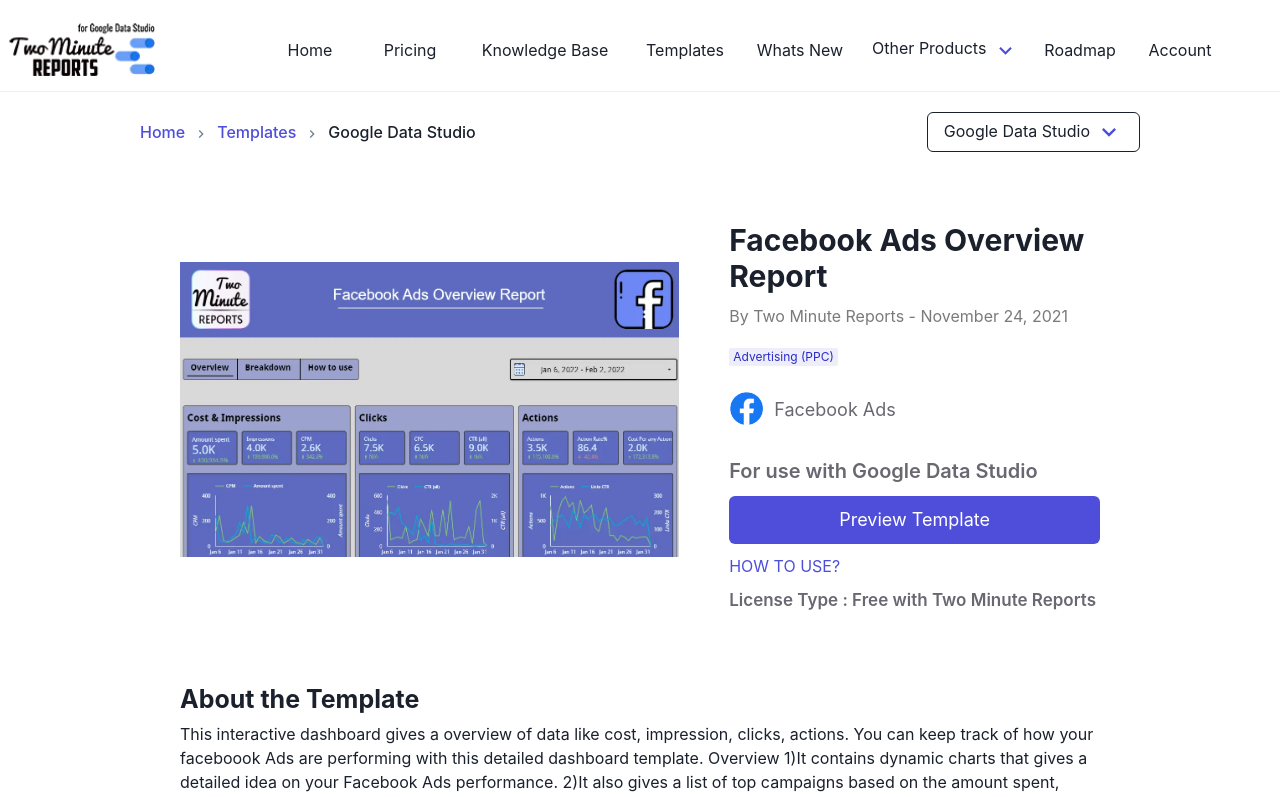
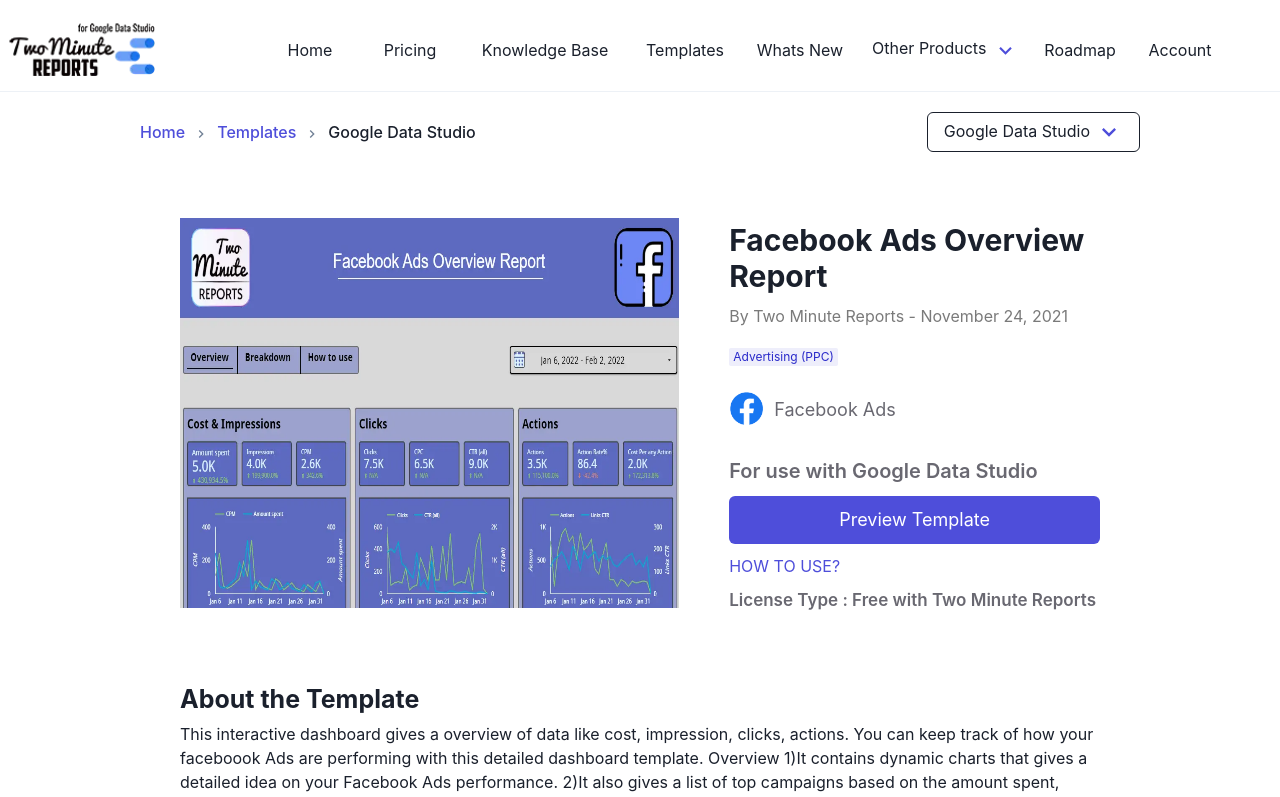
Before and after one commit to kadir12386/nextjs-data-Studio, a Next.js app: page /users/1 in a window 1280 px wide. Shown: the top 797 px of the page. Built offline with nearby package versions, Linux system fonts and the light colour scheme.

Commit message:
changes commit

```diff
--- a/pages/users/[id].js
+++ b/pages/users/[id].js
@@ -5,9 +5,10 @@
   Flex,
   Heading,
   Stack,
+  Image,
   Text,
 } from "@chakra-ui/react";
-import Image from "next/image";
+// import Image from "next/image";
 import React from "react";
 
 import { dataList } from "../../components/data";
@@ -23,10 +24,10 @@
       >
         <Box w={["100%", "100%", "80%", "60%"]}>
           <Image
-            // width={["390px", "600px", "900px", "1000px"]}
-            // height={["250px", "250px", "300px", "390px"]}
-            width={1000}
-            height={590}
+            width={["400px", "600px", "900px", "1000px"]}
+            height={["300px", "380px", "390px", "390px"]}
+            // width={1000}
+            // height={590}
             alt="..."
             src={data.card_img}
           />
@@ -55,14 +56,20 @@
           <Flex>
             <Flex p="5px 0 20px 0">
               <Image
+                w={["35px"]}
+                h={["35px"]}
+                src={data.bottom_icon}
+                alt="icon"
+                objectFit="cover"
+              />
+              {/* next image */}
+              {/* <Image
                 width={35}
                 height={35}
                 src={data.bottom_icon}
                 alt="icon"
-                // layout="responsive"
-                // sizes="20px"
                 objectFit="cover"
-              />
+              /> */}
             </Flex>
             {/* <Image
               width="30px"
```
